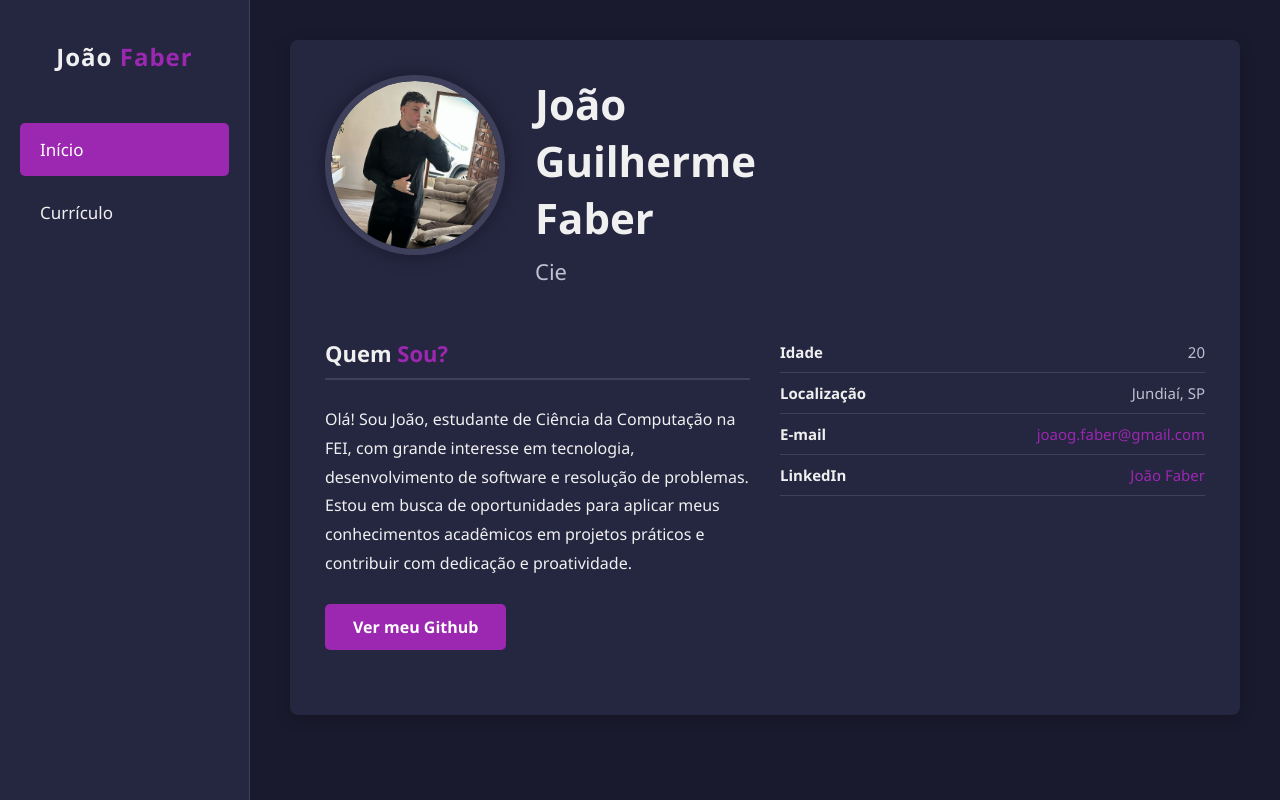
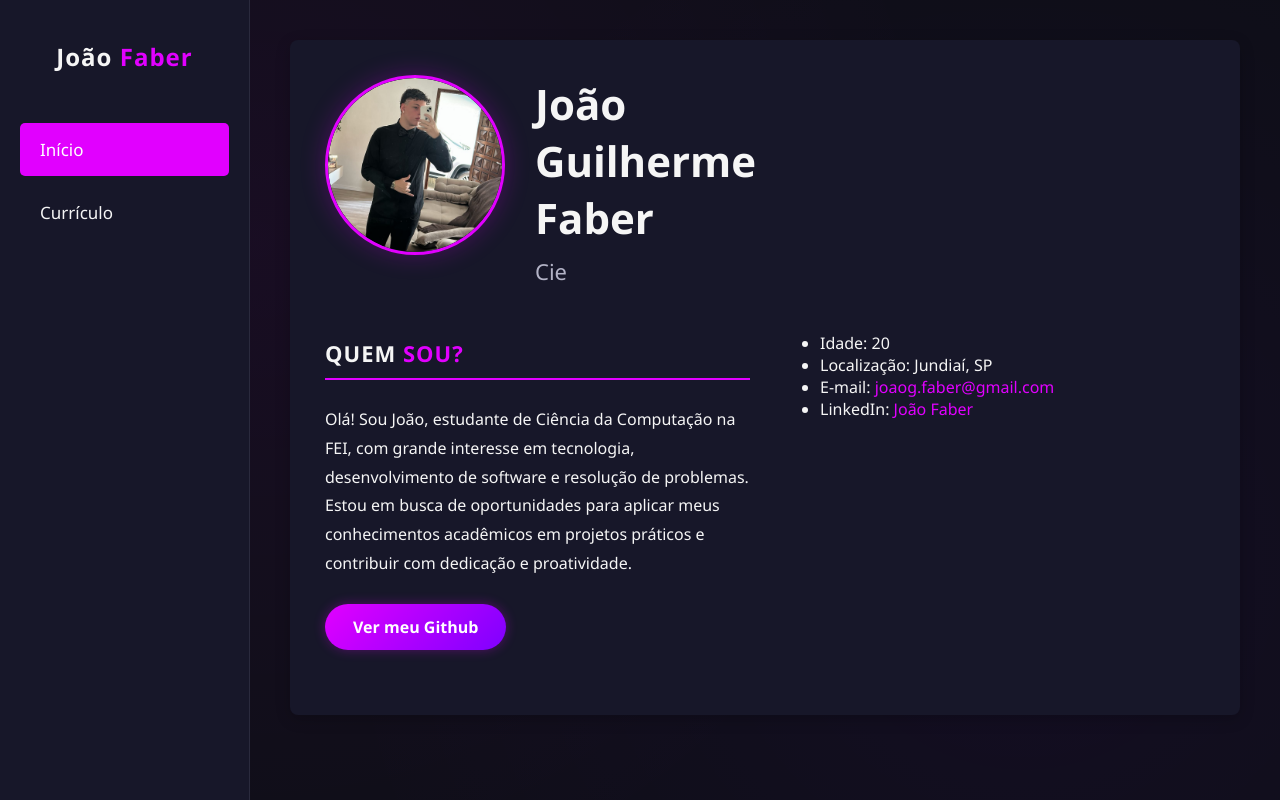
Before and after one commit to jaogui/Curriculo-Online, a plain HTML site: page index.html in a window 1280 px wide. Drawn offline with nearby package versions, Linux system fonts and the light colour scheme.

Commit message:
Update CSS variables and styles for improved aesthetics; enhance JavaScript component structure for better readability

```diff
--- a/css/style.css
+++ b/css/style.css
@@ -2,13 +2,14 @@
    Estilos Globais e Variáveis
    =================================================================== */
 :root {
-  --primary-color: #9c27b0;
-  --primary-hover: #8e24aa;
-  --bg-dark: #1a1a2e;
-  --bg-light: #252640;
-  --text-color: #f0f0f0;
-  --text-muted: #c0c0d0;
-  --border-color: #3f405c;
+  --primary-color: #e100ff;
+  --primary-hover: #b800cc;
+  --bg-dark: #0e0e17;
+  --bg-light: #171729;
+  --text-color: #f5f5f5;
+  --text-muted: #b3b3c6;
+  --border-color: #2a2a3d;
+  --gradient-primary: linear-gradient(135deg, #e100ff, #7f00ff);
   --animation-duration: 0.5s;
 }
 
@@ -101,7 +102,15 @@ img { max-width: 100%; height: auto; }
 .col { padding: 0 15px; margin-bottom: 30px; }
 .col-half { flex: 0 0 50%; max-width: 50%; }
 .col-full { flex: 0 0 100%; max-width: 100%; }
-.block-title h3 { font-size: 22px; margin-bottom: 25px; border-bottom: 2px solid var(--border-color); padding-bottom: 10px; font-weight: 600; }
+.block-title h3 {
+  font-size: 22px;
+  margin-bottom: 25px;
+  border-bottom: 2px solid var(--primary-color);
+  padding-bottom: 10px;
+  font-weight: 700;
+  text-transform: uppercase;
+  letter-spacing: 1px;
+}
 .block-title h3 span { color: var(--primary-color); }
 
 /* ===================================================================
@@ -111,12 +120,17 @@ img { max-width: 100%; height: auto; }
   width: 180px;
   height: 180px;
   border-radius: 50%;
-  border: 6px solid var(--border-color);
-  box-shadow: 0 0 20px rgba(0,0,0,0.3);
+  border: 3px solid var(--primary-color);
+  box-shadow: 0 0 25px rgba(225, 0, 255, 0.25);
   overflow: hidden;
   display: flex;
   justify-content: center;
   align-items: center;
+  transition: box-shadow 0.3s ease, transform 0.3s ease;
+}
+.photo:hover {
+  box-shadow: 0 0 40px rgba(225, 0, 255, 0.5);
+  transform: scale(1.05);
 }
 .photo img {
   width: 100%;
@@ -138,21 +152,19 @@ img { max-width: 100%; height: auto; }
 .btn {
   display: inline-block;
   padding: 12px 28px;
-  background-color: var(--primary-color);
+  background: var(--gradient-primary);
   color: #fff;
-  border-radius: 5px;
+  border-radius: 30px;
   font-weight: bold;
   text-align: center;
-  transition: transform 0.2s ease, background-color 0.2s ease;
+  transition: transform 0.2s ease, box-shadow 0.2s ease;
   margin-top: 10px;
+  box-shadow: 0 0 12px rgba(225, 0, 255, 0.3);
 }
-.btn:hover { background-color: var(--primary-hover); transform: translateY(-3px); }
-.info-list { list-style: none; padding: 0; }
-.info-list li { display: flex; justify-content: space-between; padding: 10px 0; border-bottom: 1px solid var(--border-color); font-size: 15px; }
-.info-list .title { font-weight: 600; }
-.info-list .value { color: var(--text-muted); }
-.info-list .value a { color: var(--primary-color); font-weight: 500; }
-
+.btn:hover {
+  transform: translateY(-3px) scale(1.03);
+  box-shadow: 0 0 20px rgba(225, 0, 255, 0.5);
+}
 /* ===================================================================
    Página Currículo
    =================================================================== */
--- a/js/script.js
+++ b/js/script.js
@@ -136,7 +136,9 @@ const useTypingEffect = (words, speed = 120, delay = 1000) => {
 // COMPONENTES
 // ===================================================================
 const AnimatedItem = ({ children, delay }) => (
-  <div className="fade-in-up" style={{ animationDelay: delay }}>{children}</div>
+  <div className="fade-in-up" style={{ animationDelay: delay }}>
+    {children}
+  </div>
 );
 
 const TimelineItem = ({ data }) => (
@@ -186,7 +188,9 @@ const HomePage = () => {
             <AnimatedItem delay="0.3s">
               <div className="about-me">
                 <div className="block-title">
-                  <h3>Quem <span>Sou?</span></h3>
+                  <h3>
+                    Quem <span>Sou?</span>
+                  </h3>
                 </div>
                 <p>{personalInfo.about}</p>
                 <a href={personalInfo.githubUrl} className="btn" target="_blank">
@@ -200,7 +204,7 @@ const HomePage = () => {
               <ul className="info-list">
                 {personalInfo.details.map((item, idx) => (
                   <li key={idx}>
-                    <span className="title">{item.title}</span>
+                    <span className="title">{item.title}:</span>{" "}
                     <span className="value">{item.value}</span>
                   </li>
                 ))}
@@ -216,14 +220,18 @@ const HomePage = () => {
 const ResumePage = () => (
   <div className="section-inner">
     <AnimatedItem delay="0.1s">
-      <div className="page-header"><h2>Currículo</h2></div>
+      <div className="page-header">
+        <h2>Currículo</h2>
+      </div>
     </AnimatedItem>
     <div className="page-content">
       <div className="row">
         <div className="col col-half">
           <AnimatedItem delay="0.2s">
             <div className="block">
-              <div className="block-title"><h3>Educação & Experiências</h3></div>
+              <div className="block-title">
+                <h3>Educação & Experiências</h3>
+              </div>
               <div className="timeline">
                 {resumeData.education.map((edu, i) => (
                   <TimelineItem key={i} data={edu} />
@@ -235,9 +243,13 @@ const ResumePage = () => (
         <div className="col col-half">
           <AnimatedItem delay="0.3s">
             <div className="block">
-              <div className="block-title"><h3>Hard <span>Skills</span></h3></div>
+              <div className="block-title">
+                <h3>
+                  Hard <span>Skills</span>
+                </h3>
+              </div>
               <div className="skills-tags">
-                {resumeData.hardSkills.map(skill => (
+                {resumeData.hardSkills.map((skill) => (
                   <span key={skill}>{skill}</span>
                 ))}
               </div>
@@ -245,10 +257,14 @@ const ResumePage = () => (
           </AnimatedItem>
           <AnimatedItem delay="0.4s">
             <div className="block">
-              <div className="block-title"><h3>Idiomas</h3></div>
+              <div className="block-title">
+                <h3>Idiomas</h3>
+              </div>
               <div className="skills-info">
                 {resumeData.languages.map((lang, i) => (
-                  <p key={i}><strong>{lang.lang}:</strong> {lang.level}</p>
+                  <p key={i}>
+                    <strong>{lang.lang}:</strong> {lang.level}
+                  </p>
                 ))}
               </div>
             </div>
@@ -260,7 +276,11 @@ const ResumePage = () => (
         <div className="col col-full">
           <AnimatedItem delay="0.5s">
             <div className="block">
-              <div className="block-title"><h3>Soft <span>Skills</span></h3></div>
+              <div className="block-title">
+                <h3>
+                  Soft <span>Skills</span>
+                </h3>
+              </div>
               <div className="row">
                 {resumeData.softSkills.map((skill, i) => (
                   <div className="col col-half soft-skill-card" key={i}>
@@ -281,7 +301,16 @@ const App = () => {
   const [page, setPage] = useState("home");
   const [exiting, setExiting] = useState(false);
 
-  const navigateTo = useCallback((p) => {
+  useEffect(() => {
+    document.body.style.background = `
+      radial-gradient(circle at 20% 30%, rgba(225, 0, 255, 0.05) 0%, transparent 60%),
+      radial-gradient(circle at 80% 70%, rgba(127, 0, 255, 0.05) 0%, transparent 60%),
+      var(--bg-dark)
+    `;
+  }, []);
+
+  const navigateTo = useCallback(
+    (p) => {
       if (p !== page) {
         setExiting(true);
         setTimeout(() => {
@@ -289,7 +318,9 @@ const App = () => {
           setExiting(false);
         }, 300);
       }
-  }, [page]);
+    },
+    [page]
+  );
 
   return (
     <div id="page" className="page">
@@ -299,8 +330,22 @@ const App = () => {
         </div>
         <nav className="site-nav">
           <ul className="site-main-menu">
-            <li><a className={page === "home" ? "active" : ""} onClick={() => navigateTo("home")}>Início</a></li>
-            <li><a className={page === "resume" ? "active" : ""} onClick={() => navigateTo("resume")}>Currículo</a></li>
+            <li>
+              <a
+                className={page === "home" ? "active" : ""}
+                onClick={() => navigateTo("home")}
+              >
+                Início
+              </a>
+            </li>
+            <li>
+              <a
+                className={page === "resume" ? "active" : ""}
+                onClick={() => navigateTo("resume")}
+              >
+                Currículo
+              </a>
+            </li>
           </ul>
         </nav>
       </header>
```
Lines whose indentation alone changed are shown as unchanged.
